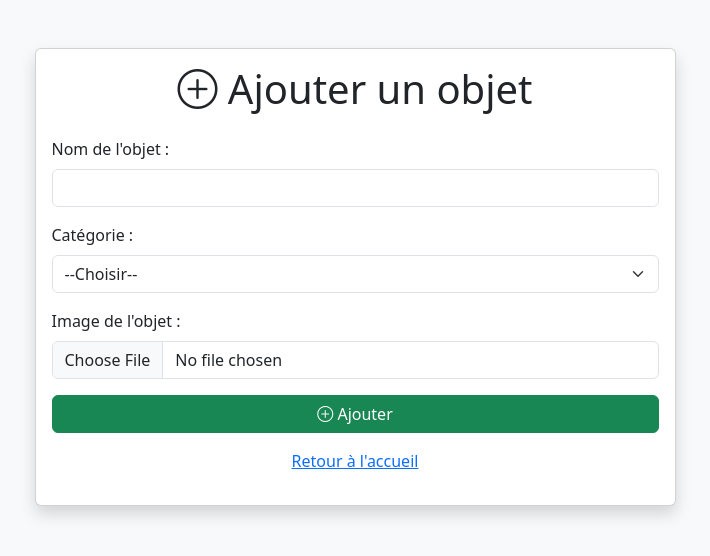
After one commit to arizoe-coding/final-project-v2, a PHP site: page /page/ajout_objet.php in a window 1280 px wide. The commit adds this page. Shown: the top 556 px of the page, without its empty margins (285-995 px from the left). Run offline with PHP 8.4, Linux system fonts and the light colour scheme; the visitor is signed in with stand-in values (Sample User, id 1); data comes from the database, SQL or seed files in the repository.

Commit message:
upload_objet

```diff
--- a/inc/connexion.php
+++ b/inc/connexion.php
@@ -4,7 +4,8 @@
         static $connect = null;
 
         if ($connect === null) {
-            $connect = mysqli_connect('172.60.0.11', 'ETU004109', 'j4zrRKgI', 'db_s2_ETU004109');
+            //$connect = mysqli_connect('172.60.0.11', 'ETU004109', 'j4zrRKgI', 'db_s2_ETU004109');
+            $connect = mysqli_connect('localhost', 'root', '', 'emprunt');
 
             if (!$connect) {
                 // Arrête le script et affiche une erreur si la connexion échoue
--- a/inc/function.php
+++ b/inc/function.php
@@ -146,7 +146,7 @@
 
     function get_images_of_objects($id_objet) {
         $bdd = iconnect();
-        $query = "SELECT * FROM emp_image WHERE id_objet = $id_objet";
+        $query = "SELECT * FROM emp_images_objet WHERE id_objet = $id_objet";
         $result = mysqli_query($bdd, $query);
         $images = [];
         if ($result) {
@@ -157,9 +157,39 @@
         return $images;
     }
 
+    function get_default_images(){
+        $bdd = iconnect();
+        $query = "SELECT * FROM emp_images_objet WHERE nom_image = 'default' LIMIT 1";
+        $result = mysqli_query($bdd, $query);
+        if ($result) {
+            while ($row = mysqli_fetch_assoc($result)) {
+               return $row;
+            }
+        }
+        return null;
+    }
+
     function get_images_principale_of_objects($id_objet) {
        $images = get_images_of_objects($id_objet);
-       return $images ? $images[0] : null;
+       return $images ? $images[0] : get_default_images();
+    }
+
+    function ajout_objet($nom_objet, $id_categorie, $id_membre) {
+        $bdd = iconnect();
+        $query = "INSERT INTO emp_objet (nom_objet, id_categorie, id_membre) VALUES ('$nom_objet', $id_categorie, $id_membre)";
+        $result = mysqli_query($bdd, $query);
+        if ($result) {
+            return true;
+        } else {
+            return false;
+        }
+    }
+
+    function ajout_image($id_objet, $nom_image) {
+        $bdd = iconnect();
+        $query = "INSERT INTO emp_images_objet (id_objet, nom_image) VALUES ($id_objet, '$nom_image')";
+        $result = mysqli_query($bdd, $query);
+        return $result;
     }
 
 ?>
--- a/page/accueil.php
+++ b/page/accueil.php
@@ -104,6 +104,7 @@ foreach ($objets as $objet) {
 
         <div class="text-center mt-4">
             <a href="index.php" class="btn btn-secondary"><i class="bi bi-person-plus"></i> Ajouter un membre</a>
+            <a href="ajout_objet.php" class="btn btn-secondary"><i class="bi bi-person-plus"></i> Ajouter un objet</a>
             <a href="login.php" class="btn btn-outline-primary ms-2"><i class="bi bi-box-arrow-in-right"></i> Se connecter</a>
         </div>
     </div>
--- /dev/null
+++ b/page/ajout_objet.php
@@ -0,0 +1,55 @@
+<?php
+session_start();
+require_once '../inc/function.php';
+if (!isset($_SESSION['id_user'])) {
+    header('Location: login.php');
+    exit;
+}
+$categories = get_all_categories();
+?>
+<!DOCTYPE html>
+<html lang="fr">
+<head>
+    <meta charset="UTF-8">
+    <title>Ajouter un objet</title>
+    <link rel="stylesheet" href="../assets/bootstrap/css/bootstrap.min.css">
+    <link rel="stylesheet" href="../assets/bootstrap/bootstrap-icons/font/bootstrap-icons.css">
+</head>
+<body class="bg-light">
+    <div class="container py-5">
+        <div class="row justify-content-center">
+            <div class="col-md-7">
+                <div class="card shadow">
+                    <div class="card-body">
+                        <h1 class="card-title text-center mb-4"><i class="bi bi-plus-circle"></i> Ajouter un objet</h1>
+                        <form action="traitement_ajout_objet.php" method="post" enctype="multipart/form-data">
+                            <div class="mb-3">
+                                <label for="nom_objet" class="form-label">Nom de l'objet :</label>
+                                <input type="text" id="nom_objet" name="nom_objet" class="form-control" required>
+                            </div>
+                            <div class="mb-3">
+                                <label for="id_categorie" class="form-label">Catégorie :</label>
+                                <select id="id_categorie" name="id_categorie" class="form-select" required>
+                                    <option value="">--Choisir--</option>
+                                    <?php foreach ($categories as $cat) { ?>
+                                        <option value="<?= $cat['id_categorie'] ?>"><?= htmlspecialchars($cat['nom_categorie']) ?></option>
+                                    <?php } ?>
+                                </select>
+                            </div>
+                            <input type="hidden" name="id_membre" value="<?= $_SESSION['id_user'] ?>">
+                            <div class="mb-3">
+                                <label for="image_objet" class="form-label">Image de l'objet :</label>
+                                <input type="file" id="image_objet" name="image_objet" class="form-control" accept="image/*" required>
+                            </div>
+                            <div class="d-grid">
+                                <button type="submit" class="btn btn-success"><i class="bi bi-plus-circle"></i> Ajouter</button>
+                            </div>
+                        </form>
+                        <p class="mt-3 text-center"><a href="accueil.php">Retour à l'accueil</a></p>
+                    </div>
+                </div>
+            </div>
+        </div>
+    </div>
+</body>
+</html>
```
Also changed, not shown: page/traitement_ajout_objet.php (added, +38 -0 lines), 1 other file.
